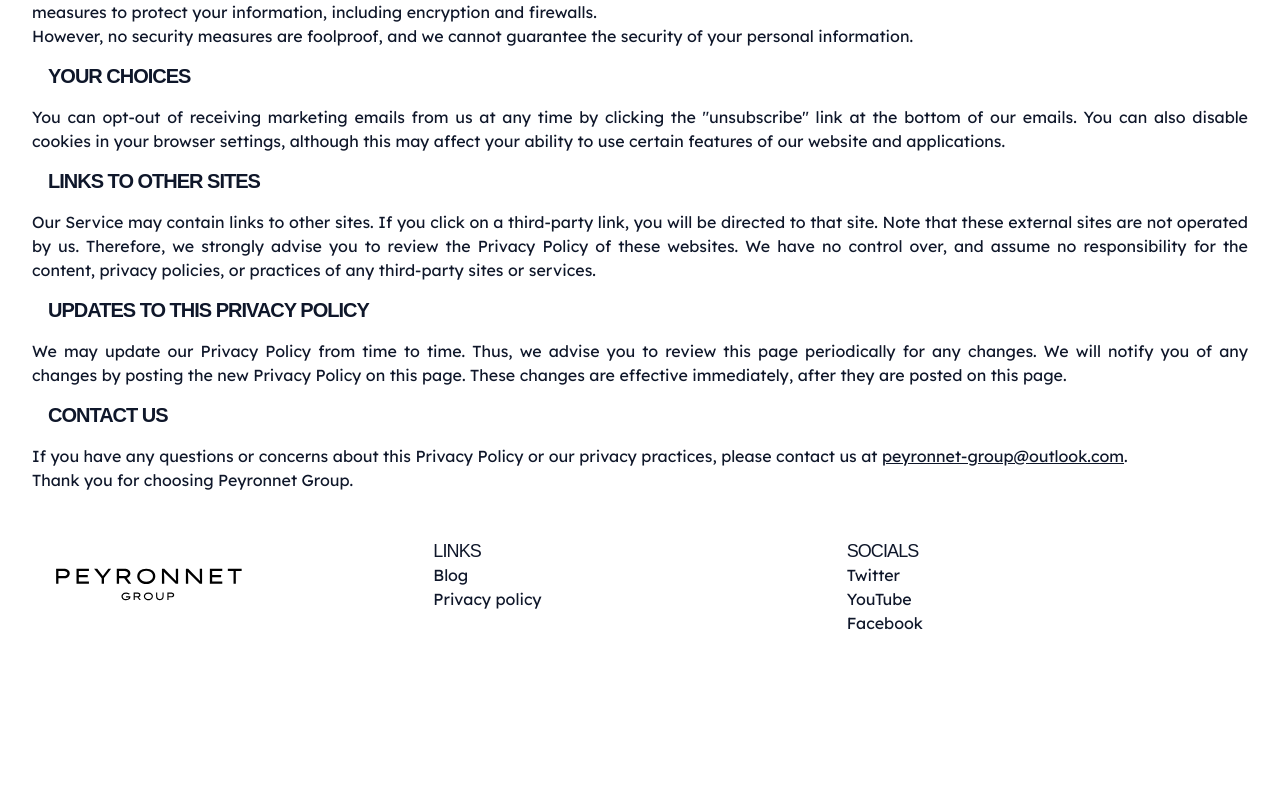
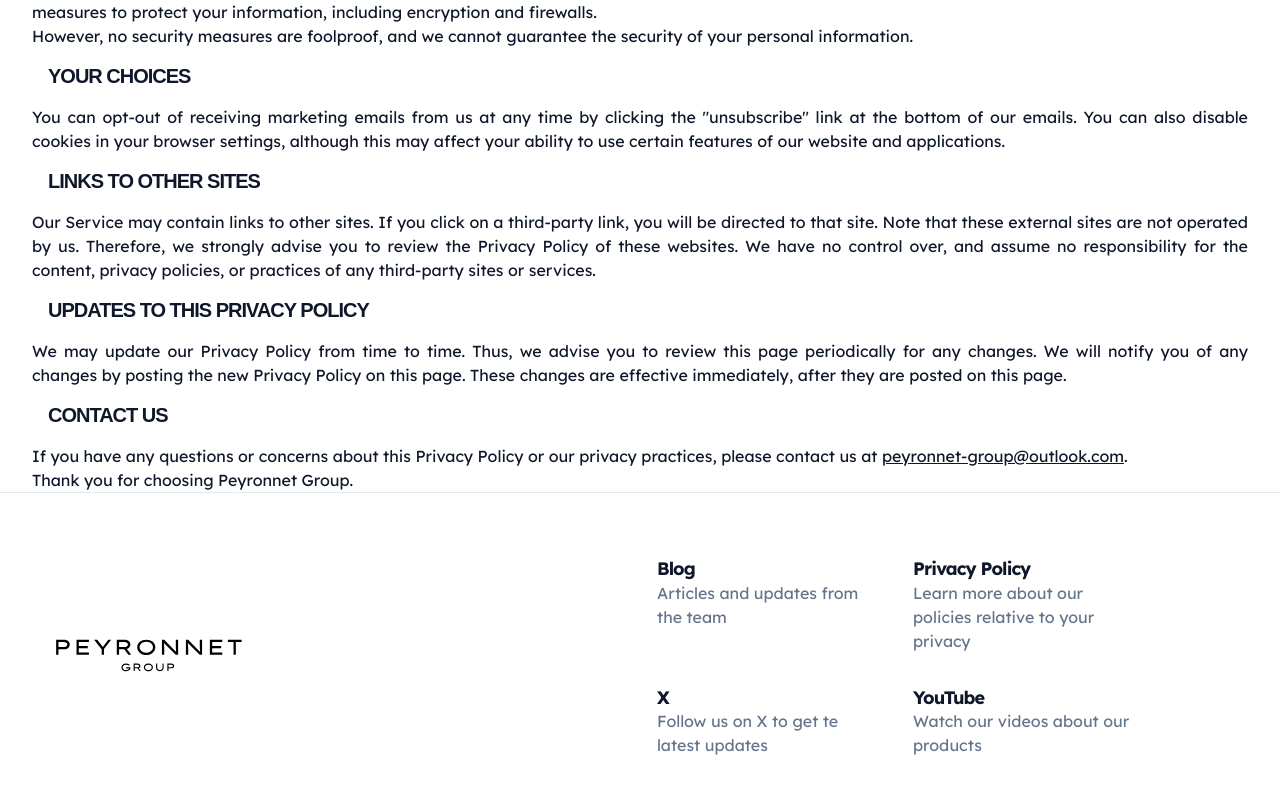
Before and after one commit to peyronnet-group/website, a Next.js app: page /privacy in a window 1280 px wide. Shown: the part 1092-1886 px from the top of the page. Before the commit the page ends 1767 px from the top, so only its background shows below. Built offline with nearby package versions, Linux system fonts and the light colour scheme; a web font is replaced by a local one.

Commit message:
Improved navigation

```diff
--- a/components/footer.tsx
+++ b/components/footer.tsx
@@ -1,53 +1,59 @@
-import Link from "next/link"
+import Link from "next/link";
 
-import Logo from "./logo"
+import Logo from "./logo";
 
 export default function SiteFooter() {
   return (
-    <footer className="flex flex-col justify-center space-y-2 px-5 py-10 sm:grid sm:grid-cols-3">
+    <footer className="flex flex-col justify-center space-y-2 px-5 py-10 sm:grid sm:grid-cols-2 border-t print:hidden">
       <div className="flex items-center justify-center sm:justify-normal">
         <Link href="/">
           <Logo width={256} height={64} />
         </Link>
       </div>
-      <div className="m-4 sm:m-0">
-        <h3 className="font-wide text-lg uppercase leading-tight tracking-tighter">
-          Links
-        </h3>
-        <div className="flex flex-col">
-          <Link
-            className="hover:underline"
-            href={"https://blog.peyronnet.group"}
-          >
-            Blog
-          </Link>
-          <Link className="hover:underline" href={"/privacy"}>
-            Privacy policy
-          </Link>
-        </div>
-      </div>
-      <div className="m-4 sm:m-0">
-        <h3 className="font-wide text-lg uppercase leading-tight tracking-tighter">
-          Socials
-        </h3>
-        <div className="flex flex-col">
-          <Link
-            className="hover:underline"
-            href={"https://twitter.com/PeyronnetGroup"}
-          >
-            Twitter
-          </Link>
-          <Link
-            className="hover:underline"
-            href={"https://www.youtube.com/@PeyronnetGroup"}
-          >
-            YouTube
-          </Link>
-          <Link className="hover:underline" href={""}>
-            Facebook
-          </Link>
-        </div>
+      <div className="m-4 sm:m-0 flex flex-wrap justify-center sm:justify-normal">
+        <FooterLink
+          title="Blog"
+          description="Articles and updates from the team"
+          link="https://blog.peyronnet.group"
+        />
+        <FooterLink
+          title="Privacy Policy"
+          description="Learn more about our policies relative to your privacy"
+          link="/privacy"
+        />
+
+        <FooterLink
+          title="X"
+          description="Follow us on X to get te latest updates"
+          link="https://twitter.com/PeyronnetGroup"
+        />
+
+        <FooterLink
+          title="YouTube"
+          description="Watch our videos about our products"
+          link="https://www.youtube.com/@PeyronnetGroup"
+        />
       </div>
     </footer>
-  )
+  );
 }
+
+interface FooterLinkProps {
+  title: string;
+  description: string;
+  link: string;
+}
+
+function FooterLink(props: FooterLinkProps) {
+  return (
+    <Link
+      href={props.link}
+      className="p-4 w-64 block hover:bg-muted border border-transparent rounded-md transition-all hover:border-muted-foreground/50"
+    >
+      <h3 className="text-lg leading-tight tracking-tighter font-bold">
+        {props.title}
+      </h3>
+      <p className="text-muted-foreground">{props.description}</p>
+    </Link>
+  );
+}
--- a/components/site-header.tsx
+++ b/components/site-header.tsx
@@ -1,14 +1,14 @@
-import Link from "next/link"
+import Link from "next/link";
 
-import { siteConfig } from "@/config/site"
-import { buttonVariants } from "@/components/ui/button"
-import { Icons } from "@/components/icons"
-import { MainNav } from "@/components/main-nav"
-import { ThemeToggle } from "@/components/theme-toggle"
+import { siteConfig } from "@/config/site";
+import { buttonVariants } from "@/components/ui/button";
+import { Icons } from "@/components/icons";
+import { MainNav } from "@/components/main-nav";
+import { ThemeToggle } from "@/components/theme-toggle";
 
 export function SiteHeader() {
   return (
-    <header className="sticky top-0 z-40 w-full border-b bg-background">
+    <header className="sticky print:hidden top-0 z-40 w-full border-b bg-background/30 backdrop-blur-sm backdrop-saturate-150">
       <div className="container flex h-16 items-center space-x-4 sm:justify-between sm:space-x-0">
         <MainNav items={siteConfig.mainNav} />
         <div className="flex flex-1 items-center justify-end space-x-4">
@@ -48,5 +48,5 @@ export function SiteHeader() {
         </div>
       </div>
     </header>
-  )
+  );
 }
--- a/components/ui/navigation-menu.tsx
+++ b/components/ui/navigation-menu.tsx
@@ -1,9 +1,9 @@
-import * as React from "react"
-import * as NavigationMenuPrimitive from "@radix-ui/react-navigation-menu"
-import { cva } from "class-variance-authority"
-import { ChevronDown } from "lucide-react"
+import * as React from "react";
+import * as NavigationMenuPrimitive from "@radix-ui/react-navigation-menu";
+import { cva } from "class-variance-authority";
+import { ChevronDown } from "lucide-react";
 
-import { cn } from "@/lib/utils"
+import { cn } from "@/lib/utils";
 
 const NavigationMenu = React.forwardRef<
   React.ElementRef<typeof NavigationMenuPrimitive.Root>,
@@ -13,15 +13,15 @@ const NavigationMenu = React.forwardRef<
     ref={ref}
     className={cn(
       "relative z-10 flex flex-1 items-center justify-center",
-      className
+      className,
     )}
     {...props}
   >
     {children}
     <NavigationMenuViewport />
   </NavigationMenuPrimitive.Root>
-))
-NavigationMenu.displayName = NavigationMenuPrimitive.Root.displayName
+));
+NavigationMenu.displayName = NavigationMenuPrimitive.Root.displayName;
 
 const NavigationMenuList = React.forwardRef<
   React.ElementRef<typeof NavigationMenuPrimitive.List>,
@@ -31,18 +31,18 @@ const NavigationMenuList = React.forwardRef<
     ref={ref}
     className={cn(
       "group flex flex-1 list-none items-center justify-center space-x-1",
-      className
+      className,
     )}
     {...props}
   />
-))
-NavigationMenuList.displayName = NavigationMenuPrimitive.List.displayName
+));
+NavigationMenuList.displayName = NavigationMenuPrimitive.List.displayName;
 
-const NavigationMenuItem = NavigationMenuPrimitive.Item
+const NavigationMenuItem = NavigationMenuPrimitive.Item;
 
 const navigationMenuTriggerStyle = cva(
-  "inline-flex items-center justify-center rounded-md text-sm font-medium transition-colors focus:outline-none focus:bg-accent focus:text-accent-foreground disabled:opacity-50 disabled:pointer-events-none bg-background hover:bg-accent hover:text-accent-foreground data-[state=open]:bg-accent/50 data-[active]:bg-accent/50 h-10 py-2 px-4 group w-max"
-)
+  "inline-flex items-center border border-transparent hover:border-muted justify-center rounded-md text-sm font-medium transition-colors focus:outline-none focus:bg-accent focus:text-accent-foreground disabled:opacity-50 disabled:pointer-events-none hover:bg-accent/50 hover:text-accent-foreground data-[state=open]:bg-accent/50 data-[active]:bg-accent/50 h-10 py-2 px-4 group w-max",
+);
 
 const NavigationMenuTrigger = React.forwardRef<
   React.ElementRef<typeof NavigationMenuPrimitive.Trigger>,
@@ -59,8 +59,8 @@ const NavigationMenuTrigger = React.forwardRef<
       aria-hidden="true"
     />
   </NavigationMenuPrimitive.Trigger>
-))
-NavigationMenuTrigger.displayName = NavigationMenuPrimitive.Trigger.displayName
+));
+NavigationMenuTrigger.displayName = NavigationMenuPrimitive.Trigger.displayName;
 
 const NavigationMenuContent = React.forwardRef<
   React.ElementRef<typeof NavigationMenuPrimitive.Content>,
@@ -70,14 +70,14 @@ const NavigationMenuContent = React.forwardRef<
     ref={ref}
     className={cn(
       "left-0 top-0 w-full data-[motion^=from-]:animate-in data-[motion^=to-]:animate-out data-[motion^=from-]:fade-in data-[motion^=to-]:fade-out data-[motion=from-end]:slide-in-from-right-52 data-[motion=from-start]:slide-in-from-left-52 data-[motion=to-end]:slide-out-to-right-52 data-[motion=to-start]:slide-out-to-left-52 md:absolute md:w-auto ",
-      className
+      className,
     )}
     {...props}
   />
-))
-NavigationMenuContent.displayName = NavigationMenuPrimitive.Content.displayName
+));
+NavigationMenuContent.displayName = NavigationMenuPrimitive.Content.displayName;
 
-const NavigationMenuLink = NavigationMenuPrimitive.Link
+const NavigationMenuLink = NavigationMenuPrimitive.Link;
 
 const NavigationMenuViewport = React.forwardRef<
   React.ElementRef<typeof NavigationMenuPrimitive.Viewport>,
@@ -87,15 +87,15 @@ const NavigationMenuViewport = React.forwardRef<
     <NavigationMenuPrimitive.Viewport
       className={cn(
         "origin-top-center relative mt-1.5 h-[var(--radix-navigation-menu-viewport-height)] w-full overflow-hidden rounded-md border bg-popover text-popover-foreground shadow-lg data-[state=open]:animate-in data-[state=closed]:animate-out data-[state=closed]:zoom-out-95 data-[state=open]:zoom-in-90 md:w-[var(--radix-navigation-menu-viewport-width)]",
-        className
+        className,
       )}
       ref={ref}
       {...props}
     />
   </div>
-))
+));
 NavigationMenuViewport.displayName =
-  NavigationMenuPrimitive.Viewport.displayName
+  NavigationMenuPrimitive.Viewport.displayName;
 
 const NavigationMenuIndicator = React.forwardRef<
   React.ElementRef<typeof NavigationMenuPrimitive.Indicator>,
@@ -105,15 +105,15 @@ const NavigationMenuIndicator = React.forwardRef<
     ref={ref}
     className={cn(
       "top-full z-[1] flex h-1.5 items-end justify-center overflow-hidden data-[state=visible]:animate-in data-[state=hidden]:animate-out data-[state=hidden]:fade-out data-[state=visible]:fade-in",
-      className
+      className,
     )}
     {...props}
   >
     <div className="relative top-[60%] h-2 w-2 rotate-45 rounded-tl-sm bg-border shadow-md" />
   </NavigationMenuPrimitive.Indicator>
-))
+));
 NavigationMenuIndicator.displayName =
-  NavigationMenuPrimitive.Indicator.displayName
+  NavigationMenuPrimitive.Indicator.displayName;
 
 export {
   navigationMenuTriggerStyle,
@@ -125,4 +125,4 @@ export {
   NavigationMenuLink,
   NavigationMenuIndicator,
   NavigationMenuViewport,
-}
+};
```
Also changed, not shown: components/text.tsx (+12 -12 lines).
